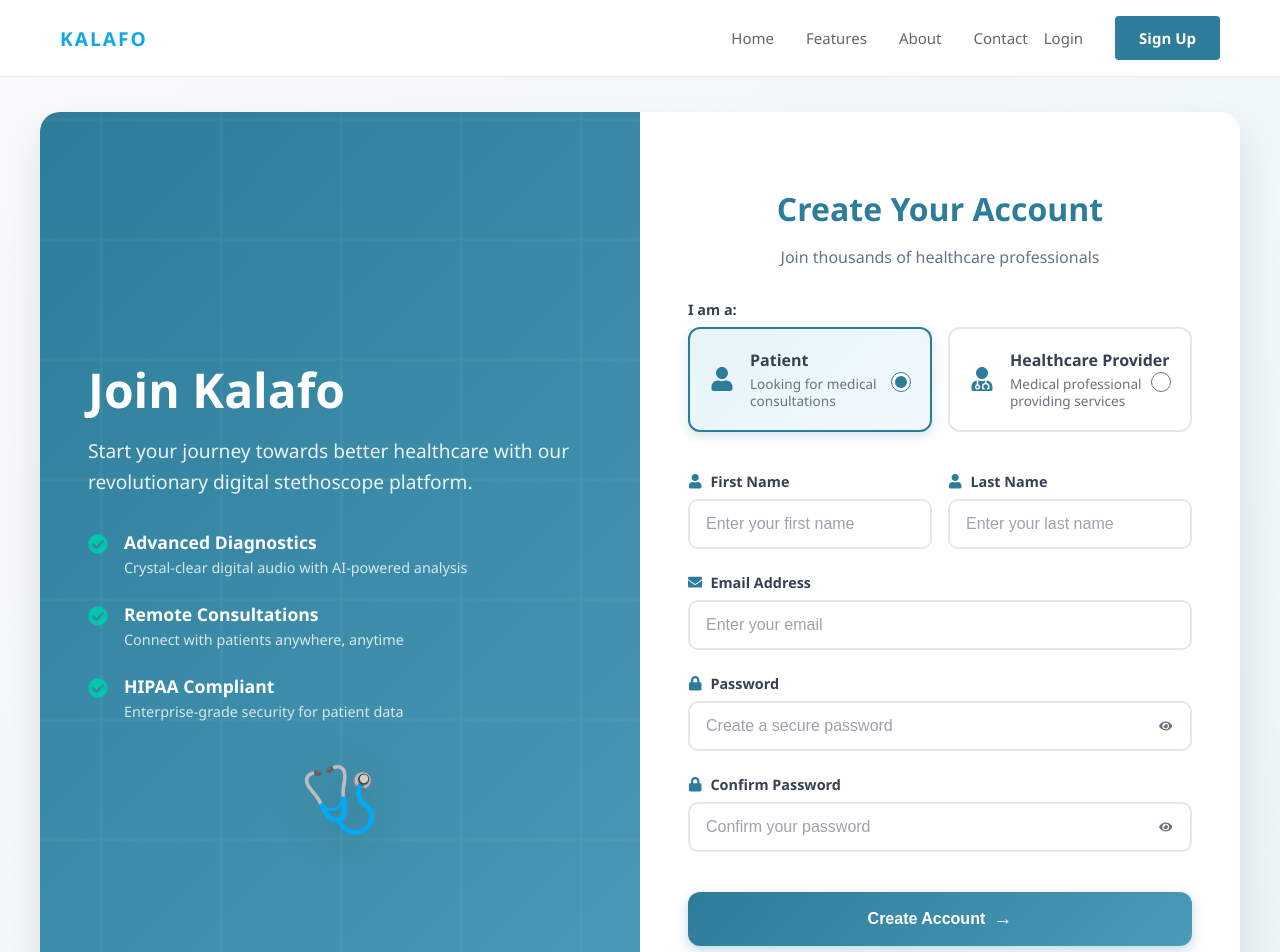
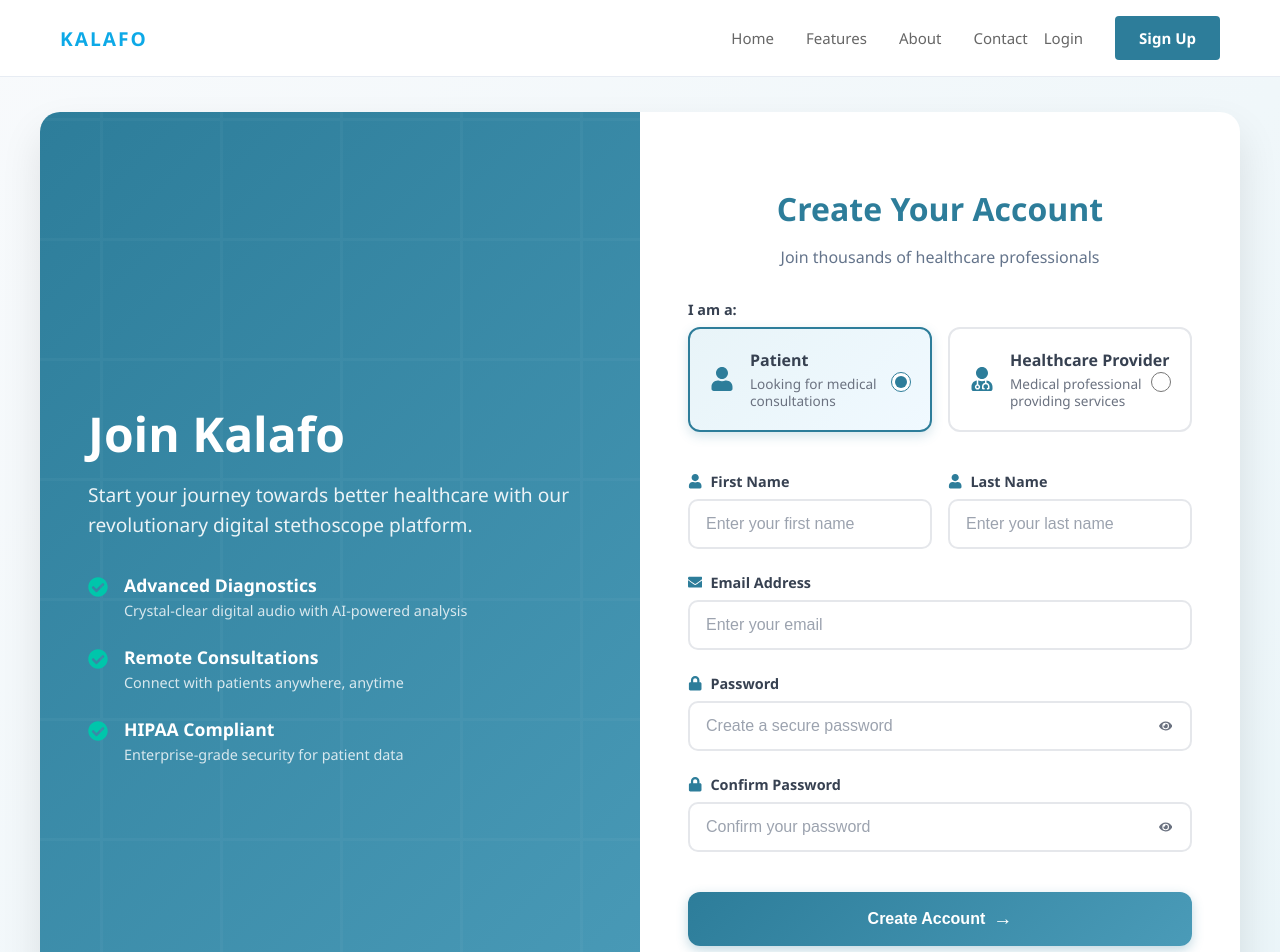
Before and after one commit to TebogoLegoabe/kalafo, a React (Create React App) app in the folder Front-end/: page /register in a window 1280 px wide. Shown: the top 952 px of the page. Built offline with nearby package versions, Linux system fonts and the light colour scheme.

Commit message:
updated register

```diff
--- a/Front-end/src/pages/Register/Register.jsx
+++ b/Front-end/src/pages/Register/Register.jsx
@@ -250,9 +250,7 @@
                   </div>
                 </div>
 
-                <div className="welcome-image">
-                  <div className="floating-icon">🩺</div>
-                </div>
+
               </div>
             </div>
 
```
